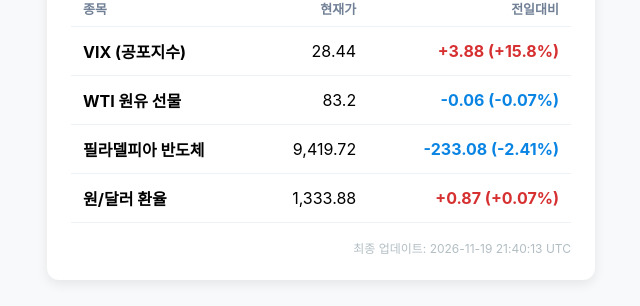
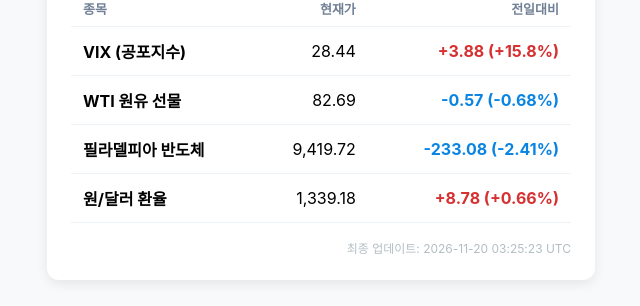
Before and after one commit to jungjc1117/americaSectorIndex, a plain HTML site: page index.html in a window 1280 px wide. Shown: the part 141-447 px from the top of the page, 319-959 px from the left. Drawn offline with Linux system fonts and the light colour scheme.

Commit message:
Auto update market data [skip ci]

```diff
--- a/index.html
+++ b/index.html
@@ -36,9 +36,9 @@
 
     <tr>
         <td style="padding: 12px; font-weight: bold;">WTI 원유 선물</td>
-        <td style="padding: 12px; text-align: right;">83.2</td>
+        <td style="padding: 12px; text-align: right;">82.69</td>
         <td style="padding: 12px; text-align: right; color: #0984e3; font-weight: bold;">
-            -0.06 (-0.07%)
+            -0.57 (-0.68%)
         </td>
     </tr>
 
@@ -52,15 +52,15 @@
 
     <tr>
         <td style="padding: 12px; font-weight: bold;">원/달러 환율</td>
-        <td style="padding: 12px; text-align: right;">1,333.88</td>
+        <td style="padding: 12px; text-align: right;">1,339.18</td>
         <td style="padding: 12px; text-align: right; color: #d63031; font-weight: bold;">
-            +0.87 (+0.07%)
+            +8.78 (+0.66%)
         </td>
     </tr>
 
             </tbody>
         </table>
-        <div class="update-time">최종 업데이트: 2026-11-19 21:40:13 UTC</div>
+        <div class="update-time">최종 업데이트: 2026-11-20 03:25:23 UTC</div>
     </div>
 </body>
 </html>
```
